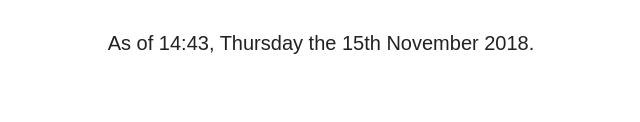
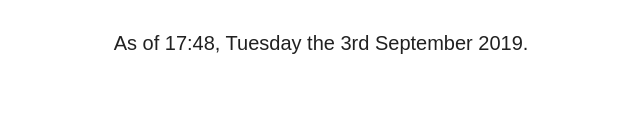
Before and after one commit to jamescun/hasthegovernmentcollapsedyet.co.uk, a plain HTML site: page index.html in a window 1280 px wide. Shown: the part 176-298 px from the top of the page, without its empty margins (319-959 px from the left). Drawn offline with Linux system fonts and the light colour scheme.

Commit message:
https://www.bbc.com/news/uk-politics-49570682

```diff
--- a/index.html
+++ b/index.html
@@ -32,7 +32,7 @@
 <body>
 	<h2>Has The Government Collapsed Yet?</h2>
 	<h1>Not Yet.</h1>
-	<h3>As of 14:43, Thursday the 15th November 2018.</h3>
+	<h3>As of 17:48, Tuesday the 3rd September 2019.</h3>
 
 	<footer>
 		Updated by <a href="https://twitter.com/jamescun">@jamescun</a>
```
